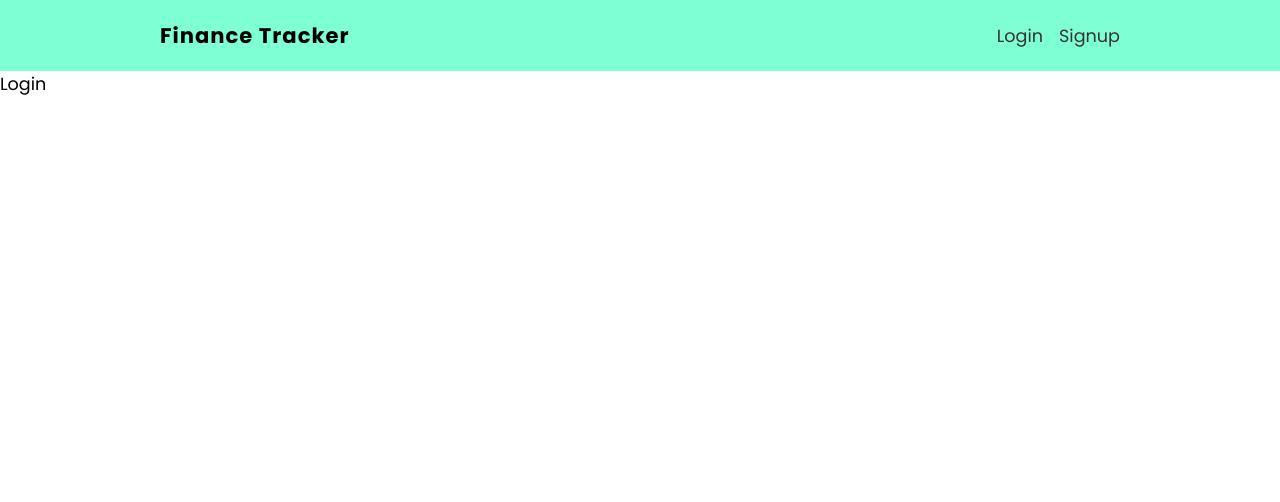
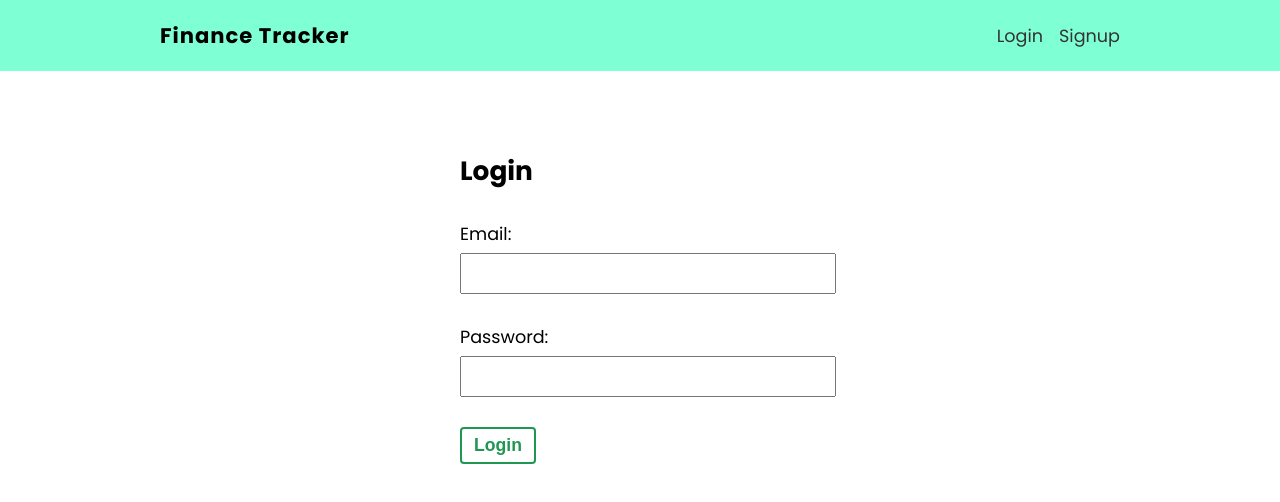
Before and after one commit to sidchopp/fin-track, a React (Create React App) app: page /login in a window 1280 px wide. Shown: the top 502 px of the page. Built offline with nearby package versions, Linux system fonts and the light colour scheme.

Commit message:
Basic log in form started

```diff
--- a/src/pages/login/Login.js
+++ b/src/pages/login/Login.js
@@ -1,9 +1,39 @@
+import { useState } from "react";
 import styles from "./Login.module.css";
 
 import React from "react";
 
 const Login = () => {
-  return <div>Login</div>;
+  const [email, setEmail] = useState("");
+  const [password, setPassword] = useState("");
+
+  const handleSubmit = (e) => {
+    e.preventDefault();
+    console.log(email, password);
+  };
+
+  return (
+    <form onSubmit={handleSubmit} className={styles["login-form"]}>
+      <h2>Login</h2>
+      <label>
+        <span>Email:</span>
+        <input
+          type="email"
+          onChange={(e) => setEmail(e.target.value)}
+          value={email}
+        />
+      </label>
+      <label>
+        <span>Password:</span>
+        <input
+          type="password"
+          onChange={(e) => setPassword(e.target.value)}
+          value={password}
+        />
+      </label>
+      <button className="btn">Login</button>
+    </form>
+  );
 };
 
 export default Login;
--- a/src/pages/login/Login.module.css
+++ b/src/pages/login/Login.module.css
@@ -0,0 +1,22 @@
+.login-form {
+    max-width: 360px;
+    margin: 60px auto;
+    padding: 20px;
+}
+
+.login-form label {
+    display: block;
+    margin: 30px auto;
+}
+
+.login-form span {
+    display: block;
+    margin-bottom: 6px;
+}
+
+.login-form input {
+    padding: 8px 6px;
+    font-size: 1em;
+    color: #777;
+    width: 100%;
+}
```
